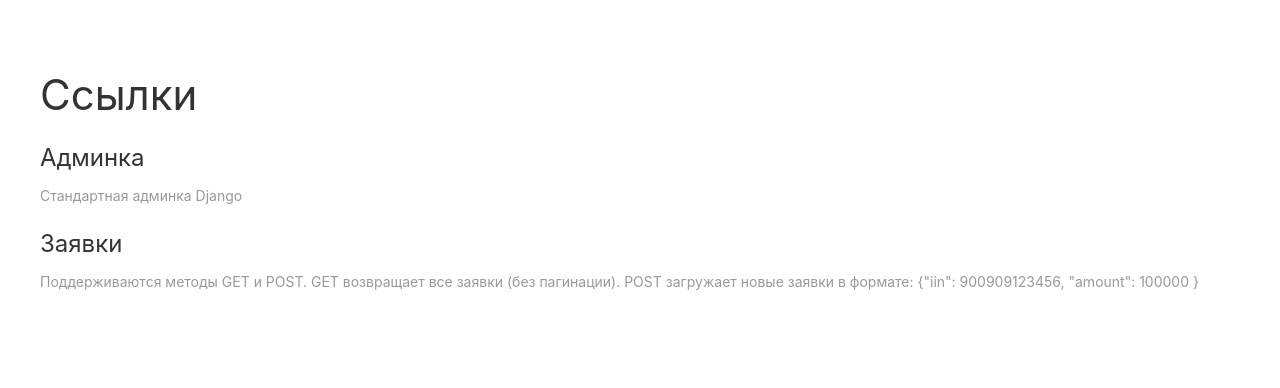
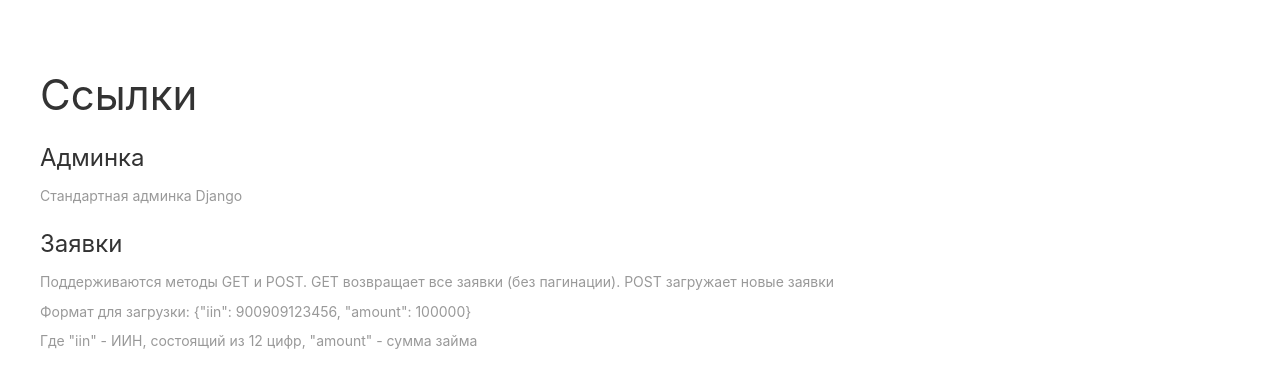
Before and after one commit to prodios/testrest, a Django app: page / in a window 1280 px wide. Shown: the top 388 px of the page. Run offline with Django 3.2, Linux system fonts and the light colour scheme; some libraries are stand-ins or nearby versions.

Commit message:
index.html update

```diff
--- a/loanapps/templates/loanapps/index.html
+++ b/loanapps/templates/loanapps/index.html
@@ -16,7 +16,9 @@
         <p class="uk-text-lead uk-margin-small-bottom"><a class="uk-link-reset" href="/admin/">Админка</a></p>
         <p class="uk-article-meta uk-margin-small">Стандартная админка Django</p>
         <p class="uk-text-lead uk-margin-small-bottom"><a class="uk-link-reset" href="{% url 'application' %}">Заявки</a></p>
-        <p class="uk-article-meta uk-margin-small">Поддерживаются методы GET и POST. GET возвращает все заявки (без пагинации). POST загружает новые заявки в формате: {"iin": 900909123456, "amount": 100000 }</p>
+        <p class="uk-article-meta uk-margin-small">Поддерживаются методы GET и POST. GET возвращает все заявки (без пагинации). POST загружает новые заявки</p>
+        <p class="uk-article-meta uk-margin-small">Формат для загрузки: {"iin": 900909123456, "amount": 100000}</p>
+        <p class="uk-article-meta uk-margin-small">Где "iin" - ИИН, состоящий из 12 цифр, "amount" - сумма займа</p>
     </div>
 </body>
 </html>
```
